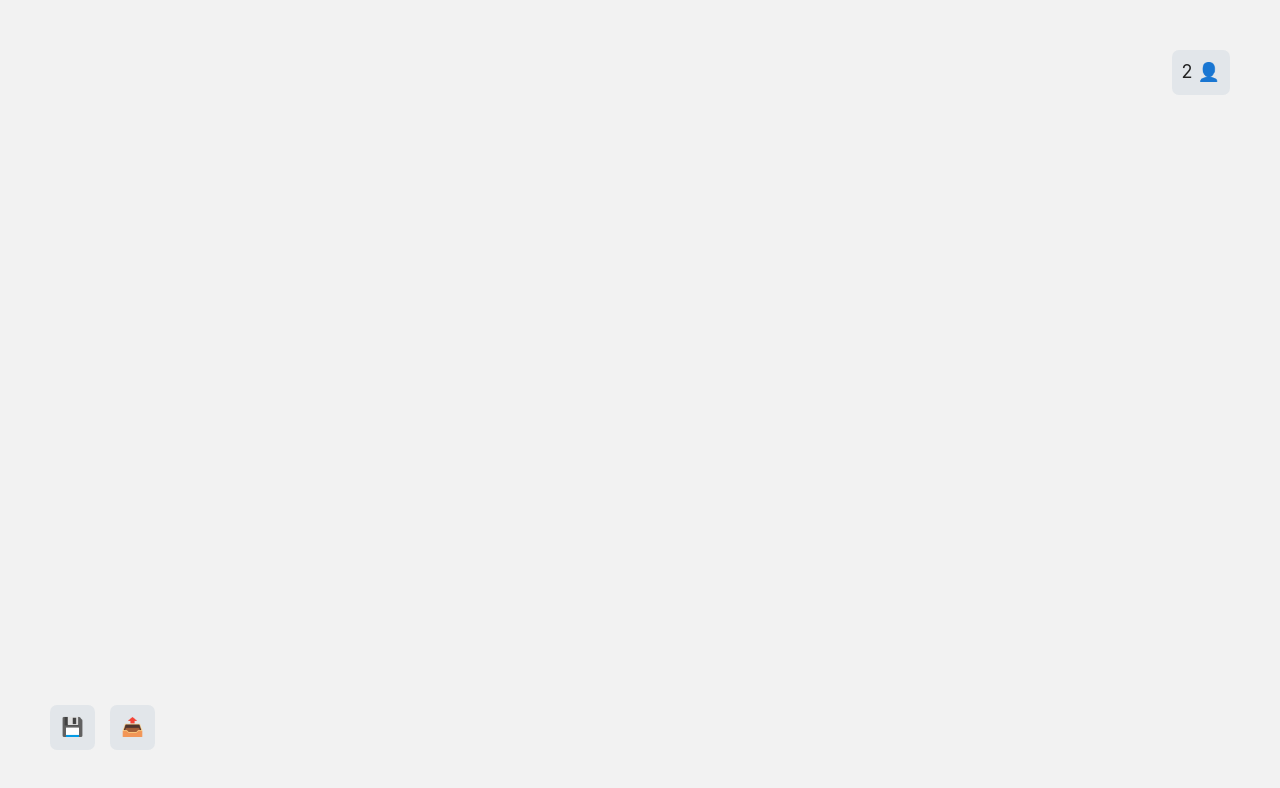
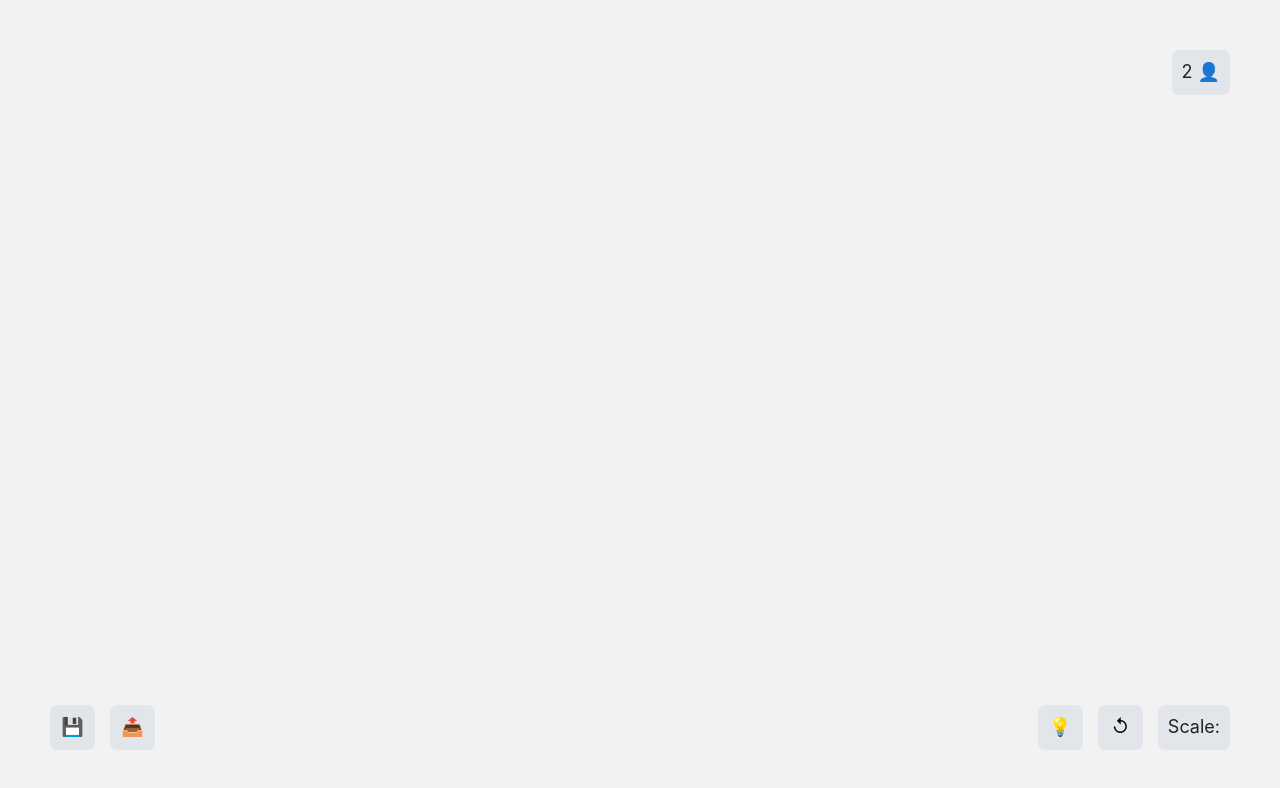
Before and after one commit to costingh/collaborative-whiteboard, a Next.js app in the folder frontend/: page / in a window 1280 px wide. Shown: the top 788 px of the page. Built offline with nearby package versions, Linux system fonts and the light colour scheme.

Commit message:
Added BottomRightBar

```diff
--- /dev/null
+++ b/frontend/components/BottomRightBar.js
@@ -0,0 +1,17 @@
+import React, {useState, useEffect} from 'react'
+import styles from '../styles/BottomRightBar.module.scss'
+
+function BottomRightBar({scale, undo, disabled}) {
+    const [backgroundColor, setBackgroundColor] = useState('#E2E6EA');
+    const [color, setColor] = useState('#222');
+
+    return (
+        <div className={styles.bottomRightBar}>
+            <div className={styles.toggleTheme} style={{background: `${backgroundColor}`}}>💡</div>
+            <div className={styles.undo} onClick={undo} style={{background: `${disabled ? '#222' : backgroundColor}`}}>↺</div>
+            <div className={styles.scale} style={{background: `${backgroundColor}`, color: `${color}`}}>Scale: </div>
+        </div>
+    )
+}
+
+export default BottomRightBar
--- a/frontend/components/Canvas.js
+++ b/frontend/components/Canvas.js
@@ -2,6 +2,7 @@ import React, { useState, useEffect, useRef, useContext, useCallback} from 'reac
 import ColorPickerBar from './ColorPickerBar';
 import LeftBar from './LeftBar';
 import OnlineUsers from './OnlineUsers';
+import BottomRightBar from './BottomRightBar';
 
 function Canvas() {
     return (
@@ -9,6 +10,7 @@ function Canvas() {
             <ColorPickerBar/>
             <LeftBar/>
             <OnlineUsers/>
+            <BottomRightBar/>
             <canvas
             id="canvas"
         >Your browser does not support HTML5 canvas</canvas>
--- /dev/null
+++ b/frontend/styles/BottomRightBar.module.scss
@@ -0,0 +1,40 @@
+.bottomRightBar {
+    position: absolute;
+    right: 50px;
+    bottom: 50px;
+    display: flex;
+    align-items: space-between;
+    justify-content: center;
+
+    .toggleTheme {
+        border-radius: 7px;
+        width: 45px;
+        height: 45px;
+        display: flex;
+        align-items: center;
+        justify-content: center;
+        margin-right: 15px;
+    }
+
+    .undo {
+        border-radius: 7px;
+        width: 45px;
+        height: 45px;
+        display: flex;
+        align-items: center;
+        justify-content: center;
+        margin-right: 15px;
+        cursor: pointer;
+    }
+
+    .scale {
+        border-radius: 7px;
+        padding: 0px 10px;
+        height: 45px;
+        display: flex;
+        align-items: center;
+        justify-content: center;
+        font-size: 18px;
+        color: #222;
+    }
+}
```
